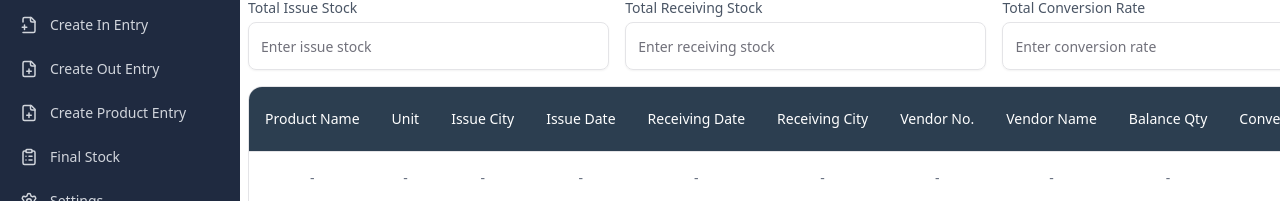
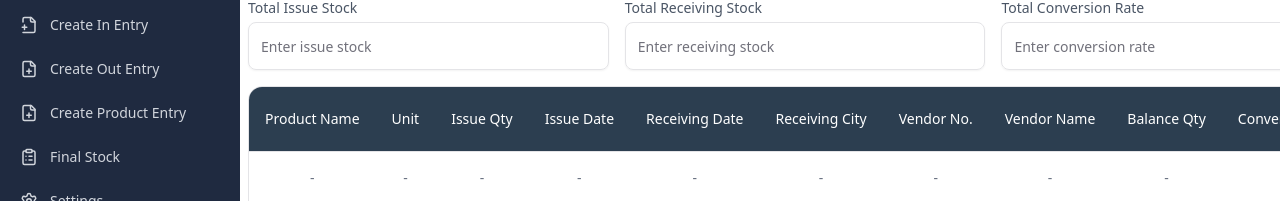
Before and after one commit to Ignito-Corporation/Textile-Admin-Panel, a React (Vite) app: page /dashboard/out-entry in a window 1280 px wide. Shown: the part 234-435 px from the top of the page. Built offline with nearby package versions, Linux system fonts and the light colour scheme; sample sign-in values are in the browser's storage.

Commit message:
Update Out_Entry.jsx

```diff
--- a/src/pages/Out_Entry.jsx
+++ b/src/pages/Out_Entry.jsx
@@ -53,7 +53,7 @@ export default function StockConversionPage() {
               <TableRow className="py-4 h-16 hover:bg-slate-900">
                 <TableHead className="text-white px-4 py-3">Product Name</TableHead>
                 <TableHead className="text-white px-4 py-3">Unit</TableHead>
-                <TableHead className="text-white px-4 py-3">Issue City</TableHead>
+                <TableHead className="text-white px-4 py-3">Issue Qty</TableHead>
                 <TableHead className="text-white px-4 py-3">Issue Date</TableHead>
                 <TableHead className="text-white px-4 py-3">Receiving Date</TableHead>
                 <TableHead className="text-white px-4 py-3">Receiving City</TableHead>
```
